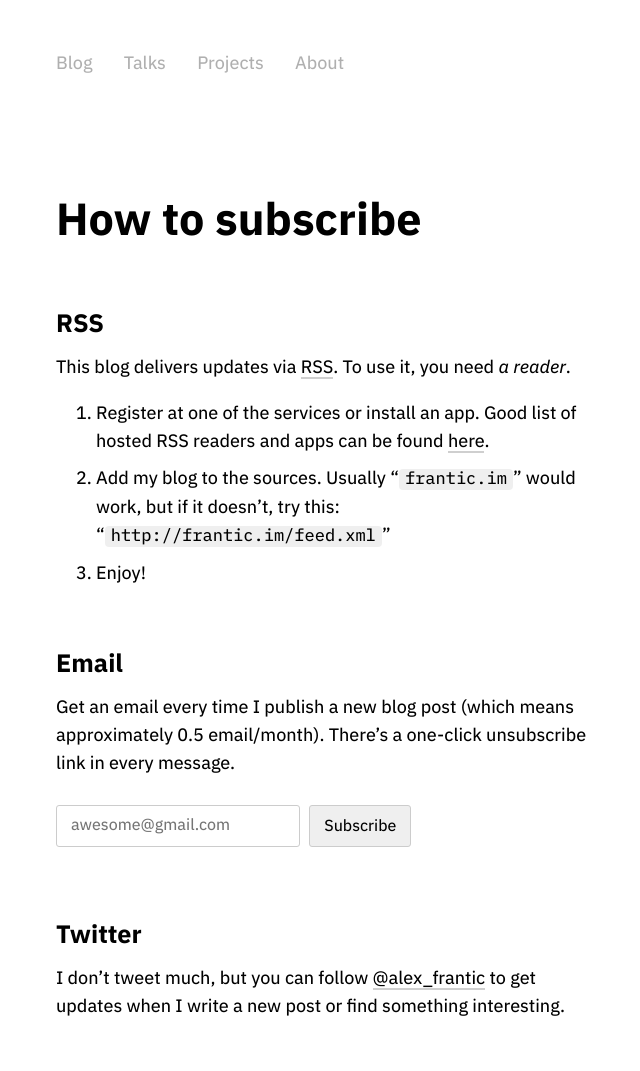
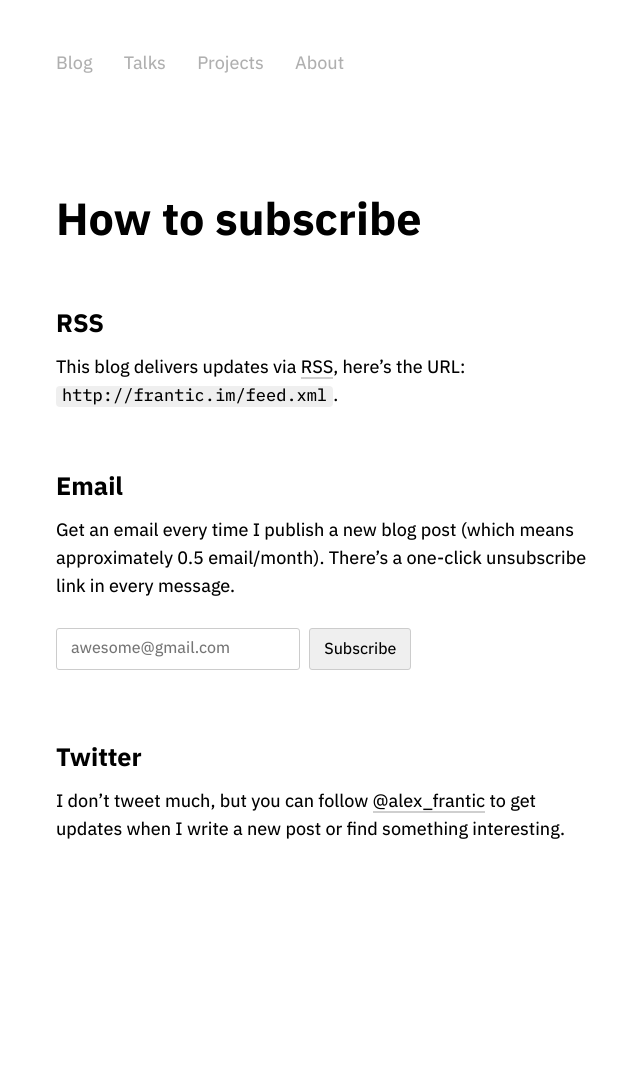
Before and after one commit to frantic/frantic.github.io, a Jekyll site: the page built from pages/subscribe.md, in a window 1280 px wide. Shown: the whole page, without its empty margins (312-952 px from the left). Built offline with Jekyll 4.4.1, drawn with Linux system fonts in a browser that asks for light colours; after the commit the page ends 900 px from its top, so only the background shows below that.

Commit message:
Remove redundant RSS instructions

```diff
--- a/pages/subscribe.md
+++ b/pages/subscribe.md
@@ -23,11 +23,7 @@ css: |
 
 ## RSS
 
-This blog delivers updates via [RSS](https://en.wikipedia.org/wiki/RSS). To use it, you need _a reader_.
-
-1. Register at one of the services or install an app. Good list of hosted RSS readers and apps can be found [here](https://zapier.com/blog/best-rss-feed-reader-apps/).
-2. Add my blog to the sources. Usually "`frantic.im`" would work, but if it doesn’t, try this: "`http://frantic.im/feed.xml`"
-3. Enjoy!
+This blog delivers updates via [RSS](https://en.wikipedia.org/wiki/RSS), here's the URL: `http://frantic.im/feed.xml`.
 
 ## Email
 
```
